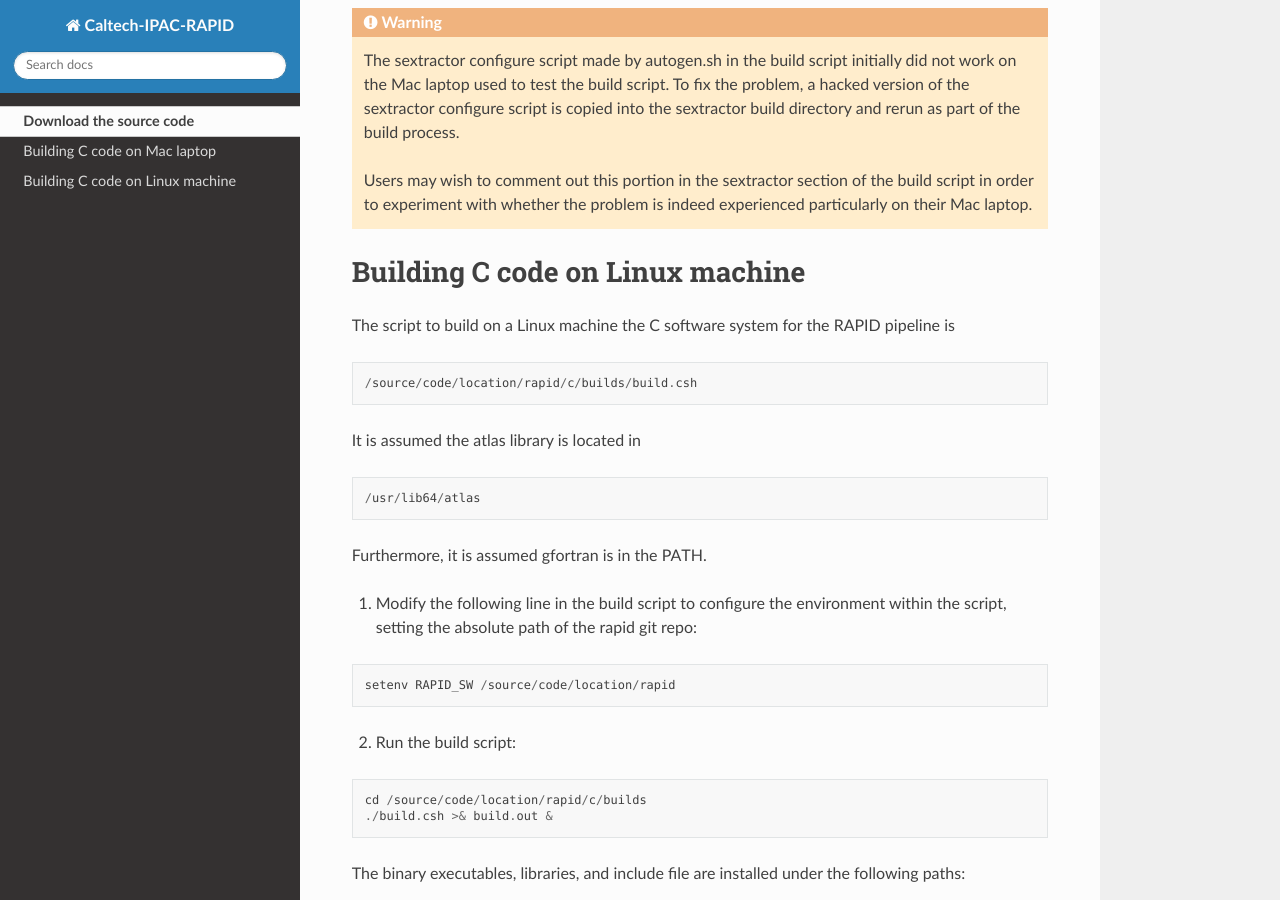
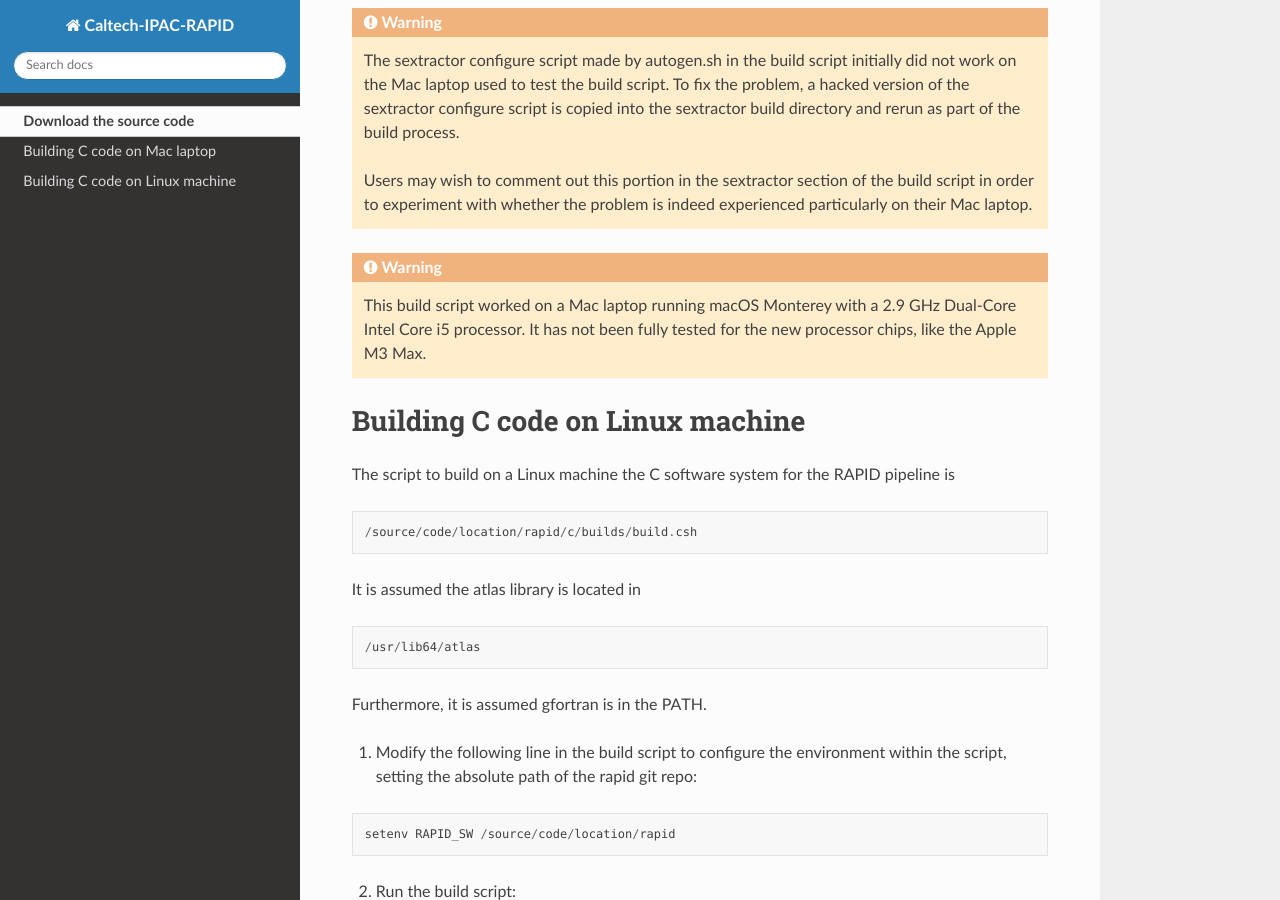
Before and after one commit to Caltech-IPAC/rapid, a Sphinx documentation site: the page built from docs/source/install/install.rst, in a window 1280 px wide and 900 px high, scrolled down 1441 px. Built offline with Sphinx 7.4.7 and the Read the Docs theme 2.0.0, drawn with Linux system fonts in a browser that asks for light colours.

Commit message:
Update install.rst
Added warning about newer Apple processors.

```diff
--- a/docs/source/install/install.rst
+++ b/docs/source/install/install.rst
@@ -80,6 +80,9 @@ installed under the following paths:
     section of the build script in order to experiment with whether
     the problem is indeed experienced particularly on their Mac laptop.
 
+.. warning::
+    This build script worked on a Mac laptop running macOS Monterey with a 2.9 GHz Dual-Core Intel Core i5 processor.
+    It has not been fully tested for the new processor chips, like the Apple M3 Max.
 
 Building C code on Linux machine
 ========================
```
